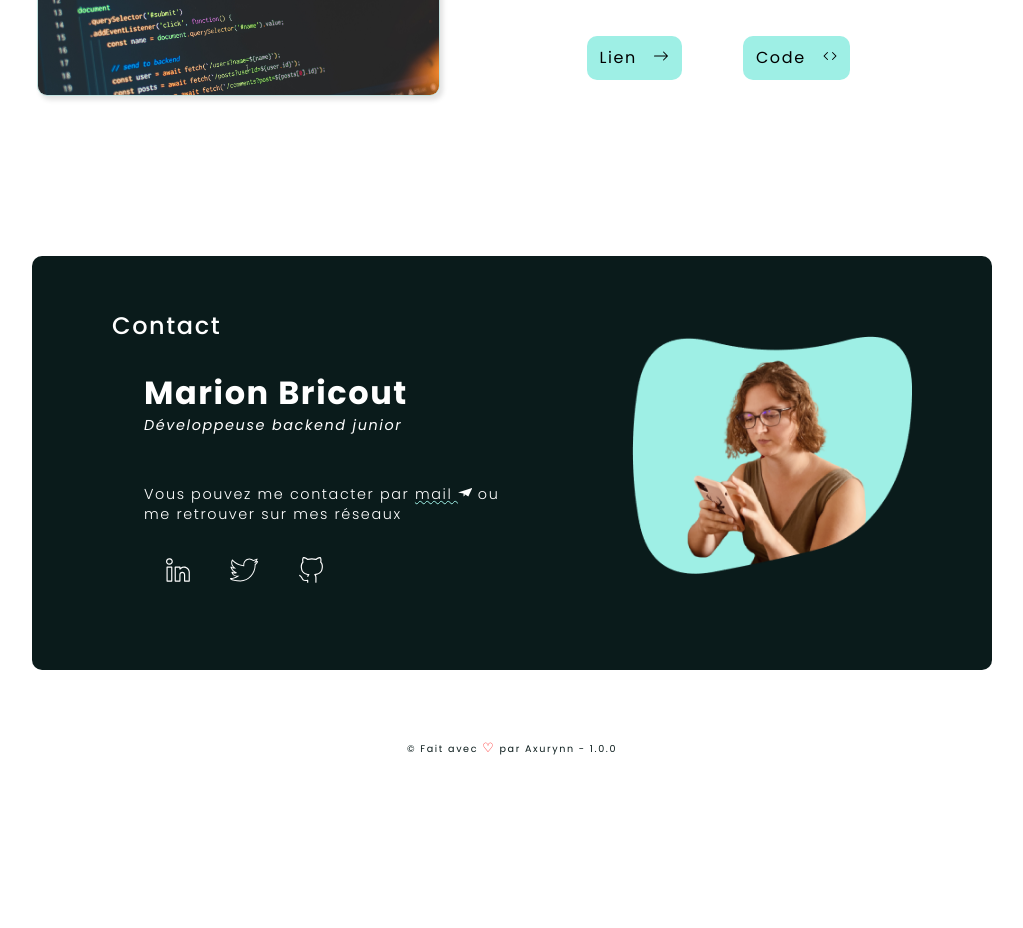
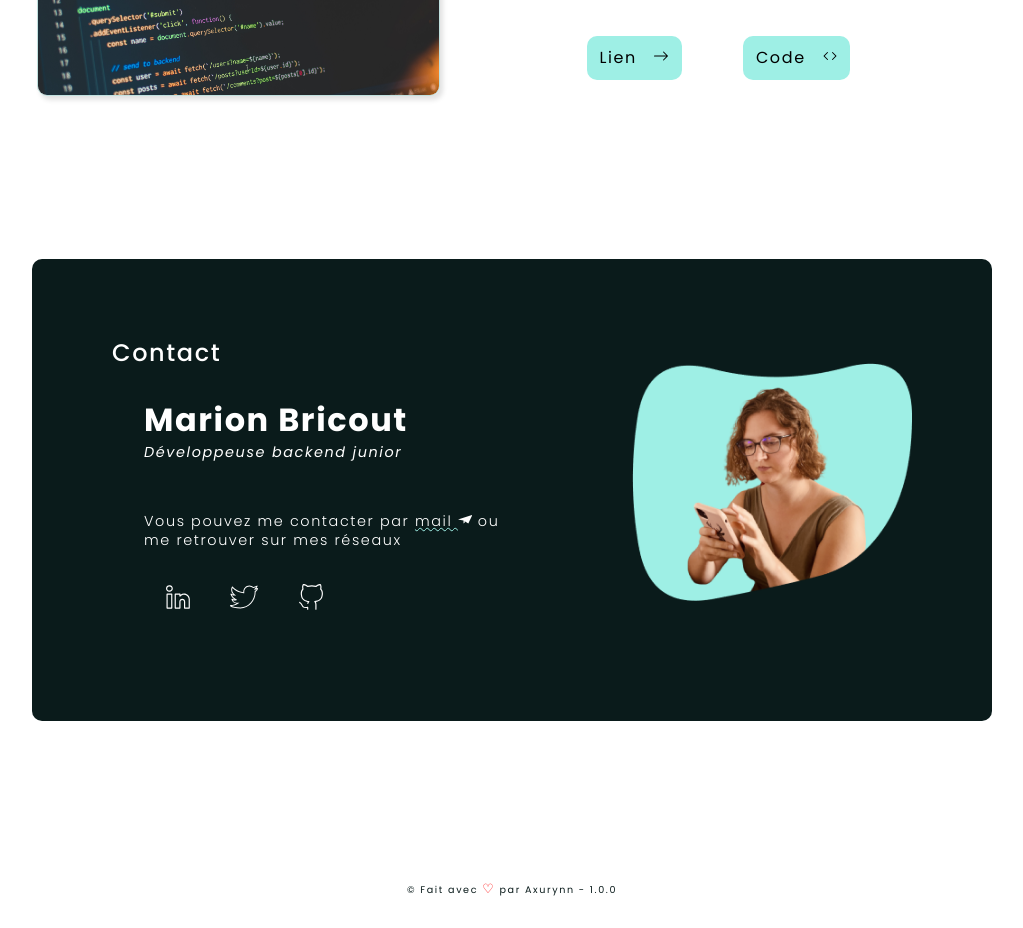
Before and after one commit to Axurynn/portfolio, a React (Create React App) app: page / in a window 1280 px wide. Shown: the part 3120-4048 px from the top of the page, without its empty margins (128-1151 px from the left). Before the commit the page ends 3947 px from the top, so only its background shows below. Built offline with nearby package versions, Linux system fonts and the light colour scheme.

Commit message:
corrections #contact

```diff
--- a/src/layouts/Contact/Contact.module.scss
+++ b/src/layouts/Contact/Contact.module.scss
@@ -73,11 +73,15 @@
 
 @media screen and (min-width: 1000px) {
   .contact {
-    margin-top: 10rem;
+    height: 100vh;
+    display: flex;
+    flex-direction: column;
+    justify-content: space-between;
   }
   .division {
     background-color: var(--hover-color);
-    padding: 2rem 5rem;
+    width: 100%;
+    padding: 3.5rem 5rem;
     align-items: center;
     border-radius: 10px;
     color: var(--bg-color);
@@ -129,4 +133,7 @@
     fill: var(--hoverContact-color);
     font-weight: 600;
   }
+  .copyright {
+    margin: 0;
+  }
 }
```
